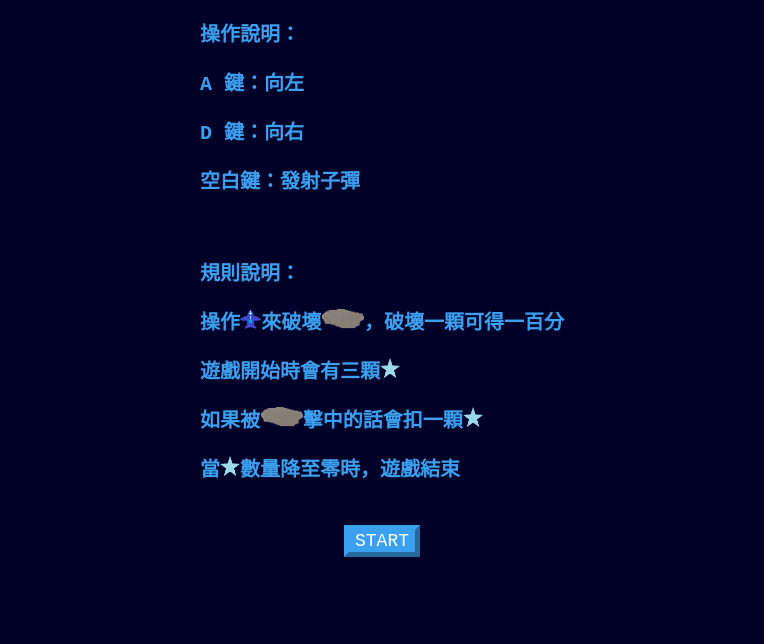
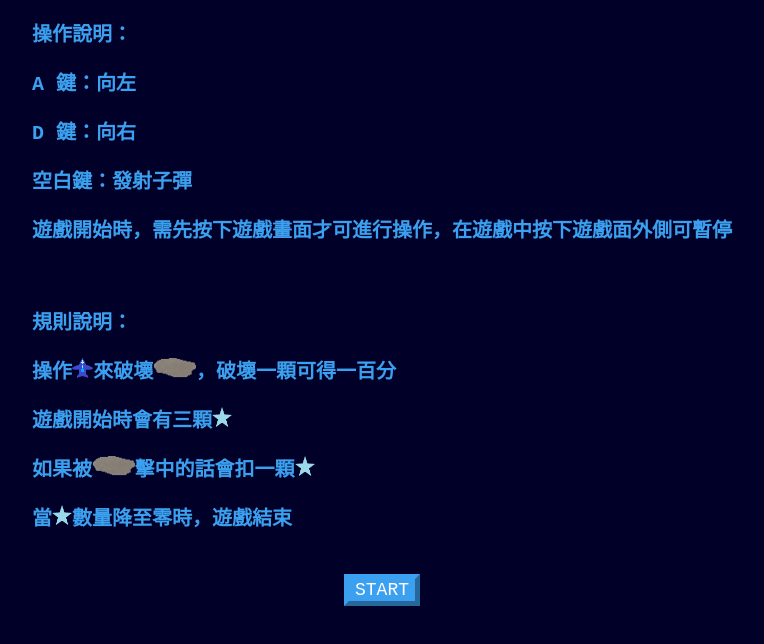
Before and after one commit to Darrin-Lin/space-game, a plain HTML site: page index.html in a window 1280 px wide. Shown: the part 138-782 px from the top of the page, without its empty margins (258-1022 px from the left). Drawn offline with Linux system fonts and the light colour scheme; no server answers; files whose address does not match are found by name.

Commit message:
new rule

```diff
--- a/index.html
+++ b/index.html
@@ -15,6 +15,7 @@
     <p>A 鍵：向左</p>
     <p>D 鍵：向右</p>
     <p>空白鍵：發射子彈</p>
+    <p>遊戲開始時，需先按下遊戲畫面才可進行操作，在遊戲中按下遊戲面外側可暫停</p>
     <br>
     <p>規則說明：</p>
     <p>操作<img src=".//main page/img/fighter.png">來破壞<img src="./main page/img/rock.png">，破壞一顆可得一百分</p>
```
